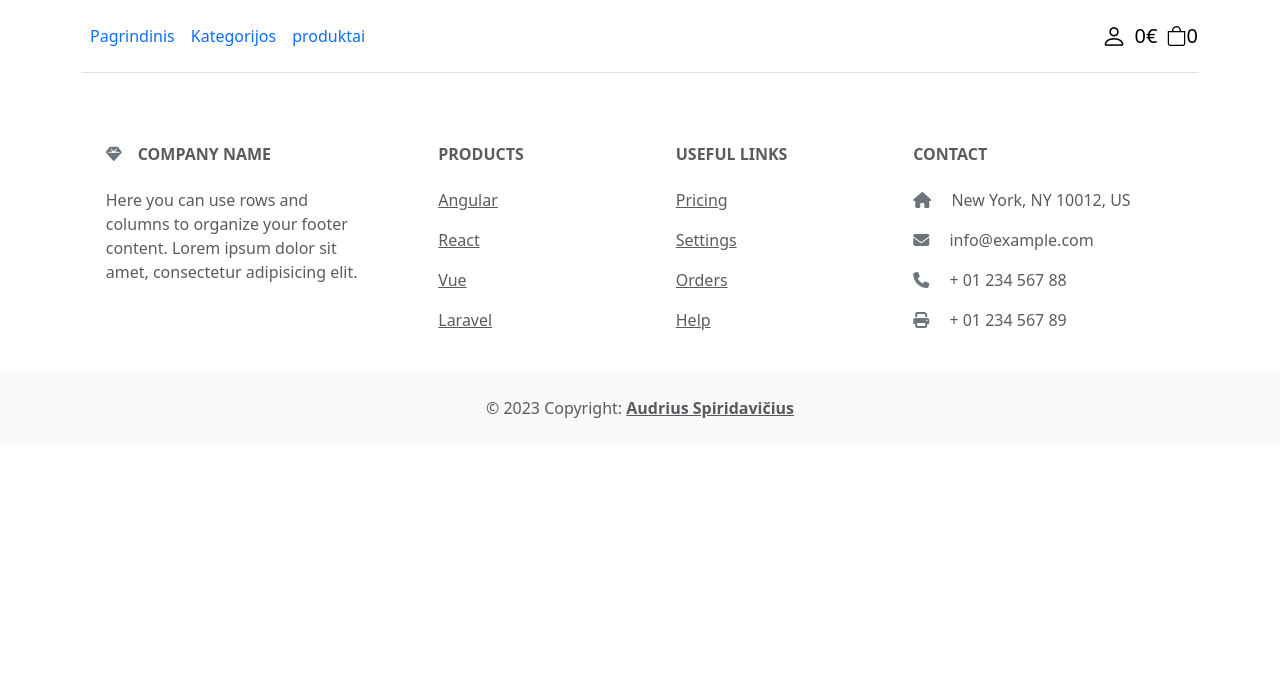
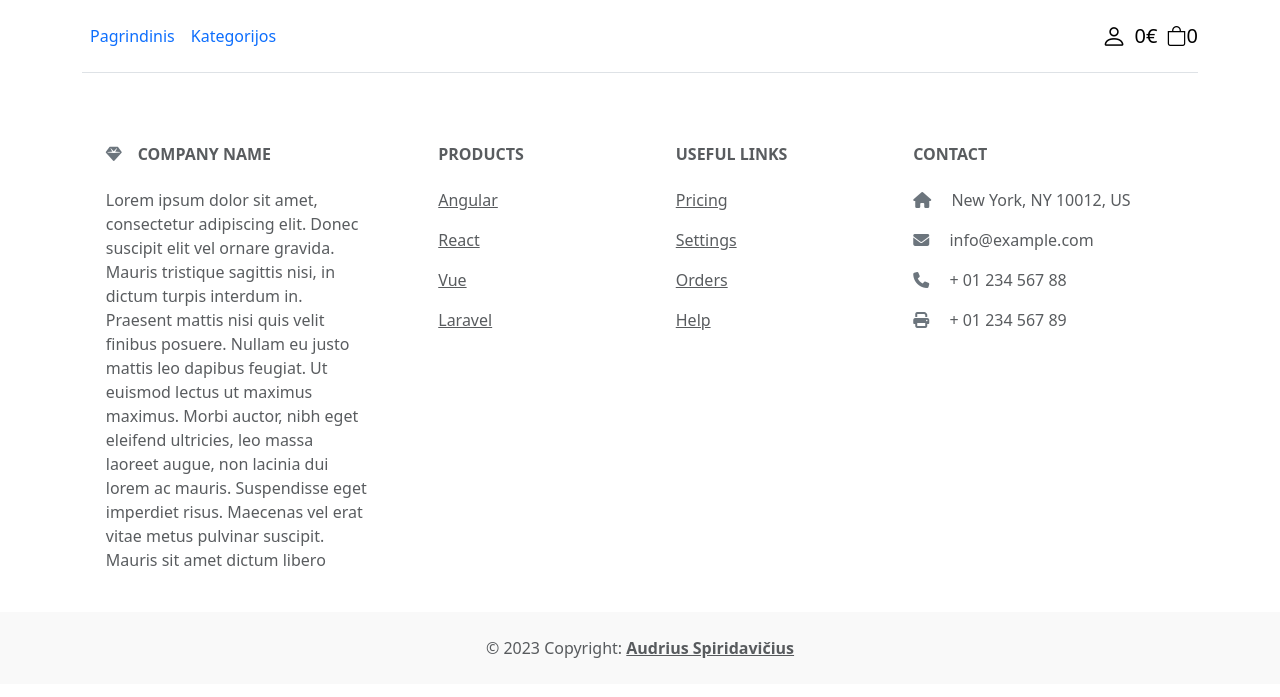
Before and after one commit to audriusspiridavicius/finalproject, a Django app: page /kategorijos/ in a window 1280 px wide. Shown: the top 697 px of the page. Run offline with Django 4.2, Linux system fonts and the light colour scheme; data that the repository does not hold is empty; some libraries are stand-ins or nearby versions.

Commit message:
layout fixes

```diff
--- a/ecommerce/ecommerce/settings.py
+++ b/ecommerce/ecommerce/settings.py
@@ -144,4 +144,6 @@ EMAIL_PORT = 587
 EMAIL_HOST_USER = 'caudrius.ctestacccccount99@gmail.com'#sender's email-id
 EMAIL_HOST_PASSWORD = 'qunxxjjtlhnnqido'#password associated with above email-id
 # EMAIL_HOST_PASSWORD = 'ABCDEFGH99zbc!'#password associated with above email-id
+
+# ALLOWED_HOSTS = ['*']
 LOGOUT_REDIRECT_URL = 'homepage'
--- a/ecommerce/shop/templates/categories.html
+++ b/ecommerce/shop/templates/categories.html
@@ -4,7 +4,7 @@
 {%load static%}
 {% block main %}
 
-<div class="grid-container flex" >
+<div class="grid-container flex justify-content-center col-12" >
     {%if categories%}
         {%for cat in categories%}
             <a href = "{%url 'category' pk=cat.id%}" class="category-link">
--- a/ecommerce/shop/templates/homepage.html
+++ b/ecommerce/shop/templates/homepage.html
@@ -5,5 +5,5 @@
 
 
 {%block main%}
-    <img src="{% static 'img/dog.jpg' %}" alt="dog"/>
+
 {% endblock %}
--- a/ecommerce/shop/templates/shoppingbasket.html
+++ b/ecommerce/shop/templates/shoppingbasket.html
@@ -8,8 +8,9 @@ Pirkiniu krepselis
 
 
 {% block main %}
-
+<div class="flex flex-wrap justify-content-center col-12">
     <div id="shopping-cart" class="container" hx-trigger="load" hx-target="#shopping-cart" hx-get="{%url 'shopping_cart_table'%}">
     </div>
     <a href="{%url 'order' %}" class="btn btn-outline-dark col-10">Pirkti</a>
+</div>
 {% endblock main %}
--- a/ecommerce/shop/templates/structure.html
+++ b/ecommerce/shop/templates/structure.html
@@ -28,14 +28,9 @@
               <ul class="nav col-12 col-md-auto mb-2 justify-content-center mb-md-0">
                 <li><a href="{%url 'homepage'%}" class="nav-link px-2">Pagrindinis</a></li>
                 <li><a href="{% url 'categories'%}" class="nav-link px-2">Kategorijos</a></li>
-                <li><a href="{% url 'categories'%}" class="nav-link px-2">produktai</a></li>
-                {% comment %} <li><a href="#" class="nav-link px-2">FAQs</a></li>
-                <li><a href="#" class="nav-link px-2">About</a></li> {% endcomment %}
               </ul>
 
               <div class="col-md-6 text-end flex justify-content-end font-20">
-                {% comment %} <button type="button" class="btn btn-outline-primary me-2">Login</button>
-                <button type="button" class="btn btn-primary">Sign-up</button>  {% endcomment %}
                 {%if user.is_authenticated%}
                 <div class="relative">
                   <a href="{%url 'account'%}" class="account-email">{{user.email}}</a>
@@ -58,7 +53,7 @@
               </div>
             </header>
           </div>
-          <div class="flex flex-wrap justify-content-center">
+          <div class="flex">
             {%block main%}
 
             {%endblock main%}
@@ -78,8 +73,9 @@
             <i class="fas fa-gem me-3 text-secondary"></i>Company name
           </h6>
           <p>
-            Here you can use rows and columns to organize your footer content. Lorem ipsum
-            dolor sit amet, consectetur adipisicing elit.
+            Lorem ipsum dolor sit amet, consectetur adipiscing elit.
+             Donec suscipit elit vel ornare gravida. Mauris tristique sagittis nisi, in dictum turpis interdum in. Praesent mattis nisi quis velit finibus posuere. Nullam eu justo mattis leo dapibus feugiat. Ut euismod lectus ut maximus maximus. Morbi auctor, nibh eget eleifend ultricies, leo massa laoreet augue, non lacinia dui lorem ac mauris. Suspendisse eget imperdiet risus. Maecenas vel erat vitae metus pulvinar suscipit.
+             Mauris sit amet dictum libero
           </p>
         </div>
         <!-- Grid column -->
--- a/ecommerce/shop/views.py
+++ b/ecommerce/shop/views.py
@@ -47,13 +47,14 @@ class ProductsListView(generic.ListView):
         selected_attributes = self.request.GET.getlist('attr')
 
         my_filter_qs = Q()
+
         for attribute_value in selected_attributes:
             my_filter_qs = my_filter_qs | Q(value=attribute_value)
         products_attributes = ProductAttributes.objects.filter(my_filter_qs)
 
 
         filtered_products = Product.objects.filter(categories__in=[cat_id], online=True)
-        if products_attributes:
+        if selected_attributes:
             filtered_products = filtered_products.filter(attributes__in=[id for id in products_attributes]).distinct()
 
         return filtered_products
```
Also changed, not shown: ecommerce/shop/migrations/0004_customuser_account_order.py (added), ecommerce/shop/migrations/0005_shoppingbasket_quantity_alter_order_billing_and_more.py (added), ecommerce/shop/static/img/categories/Converse-All-Star-BB_RgDRYIF.jpg (added), ecommerce/shop/static/img/categories/Jordan-Tatum-1-man_D_cA9ywG8.jpg (added).
